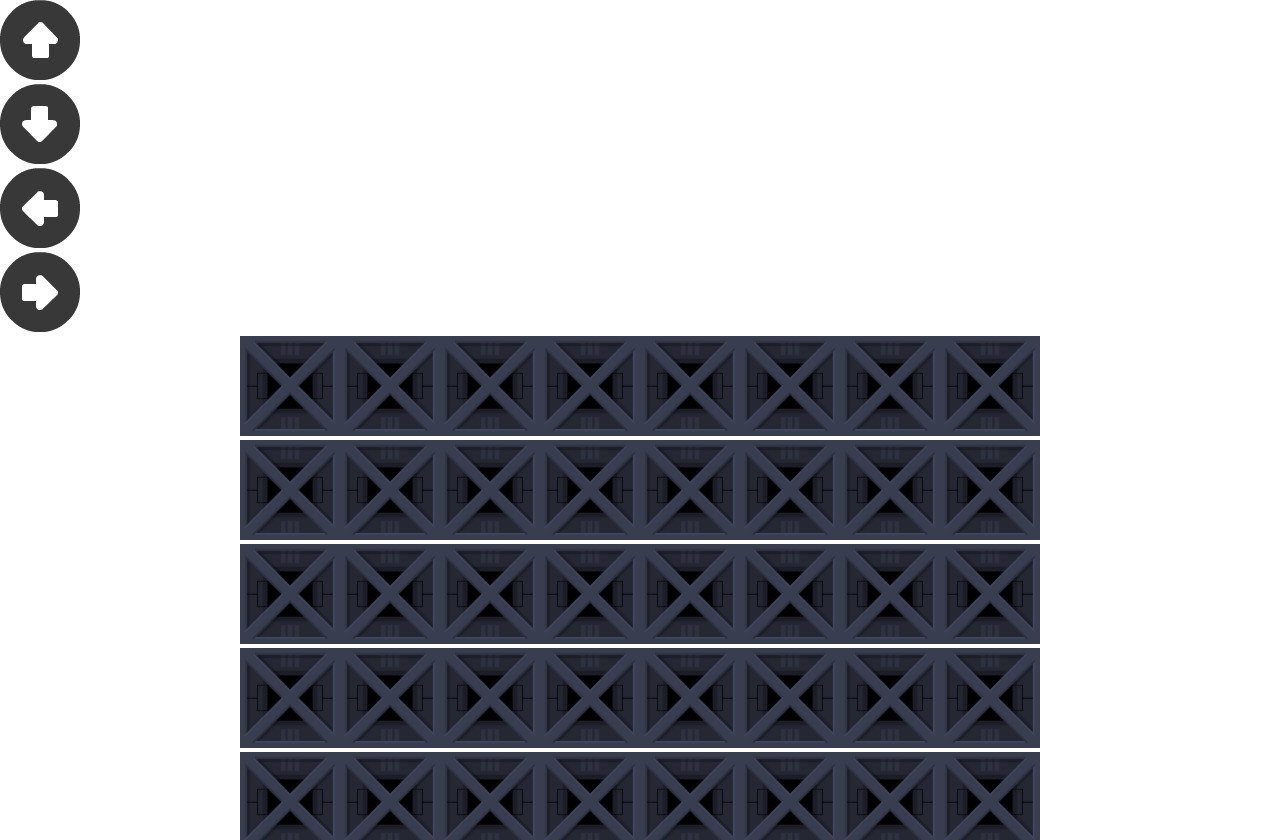
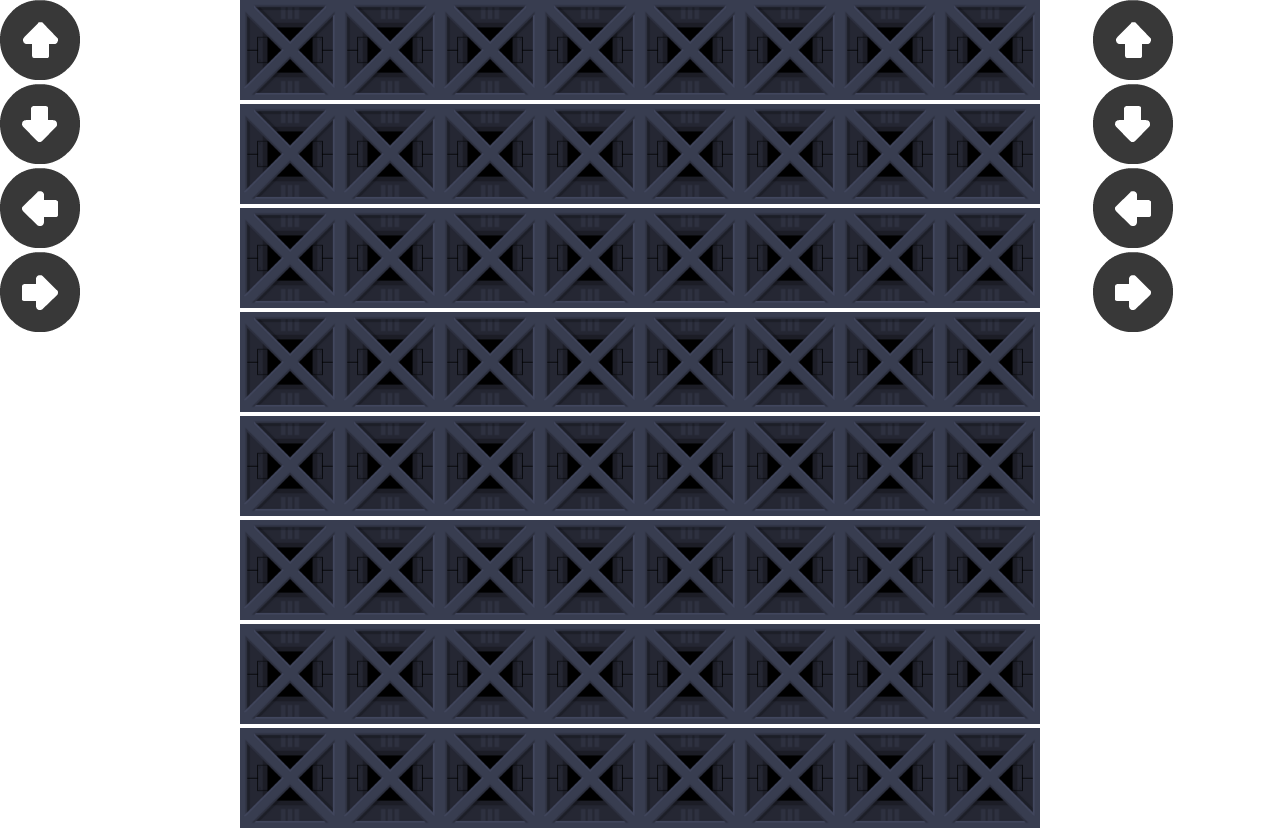
Before and after one commit to ac106378/march-27th, a plain HTML site: page index.html in a window 1280 px wide. Shown: the top 840 px of the page. Drawn offline with Linux system fonts and the light colour scheme.

Commit message:
game container grid

```diff
--- a/CSS/style.css
+++ b/CSS/style.css
@@ -16,10 +16,12 @@ body {
   max-width: 100%;
   max-height: 100%;
 }
-.game-controls-p2, .game-controls-p1{
-
+.game-container {
+  display: grid;
+  grid-template-rows: 100%;
+  grid-template-columns: auto auto auto;
 }
-.rc > img {
+.rc>img {
   max-width: 100%;
   max-height: 100%;
 }
--- a/index.html
+++ b/index.html
@@ -8,7 +8,7 @@
   </head>
 
   <body>
-    <div class="game-comtainer">
+    <div class="game-container">
       <div class="game-controls-p1">
         <div class="player-one up-arrow">
           <img src="images/up.png" alt="Up arrow">
@@ -233,4 +233,5 @@
       </div>
     </div>
   </body>
+
 </html>
```
Lines whose indentation alone changed are shown as unchanged.
